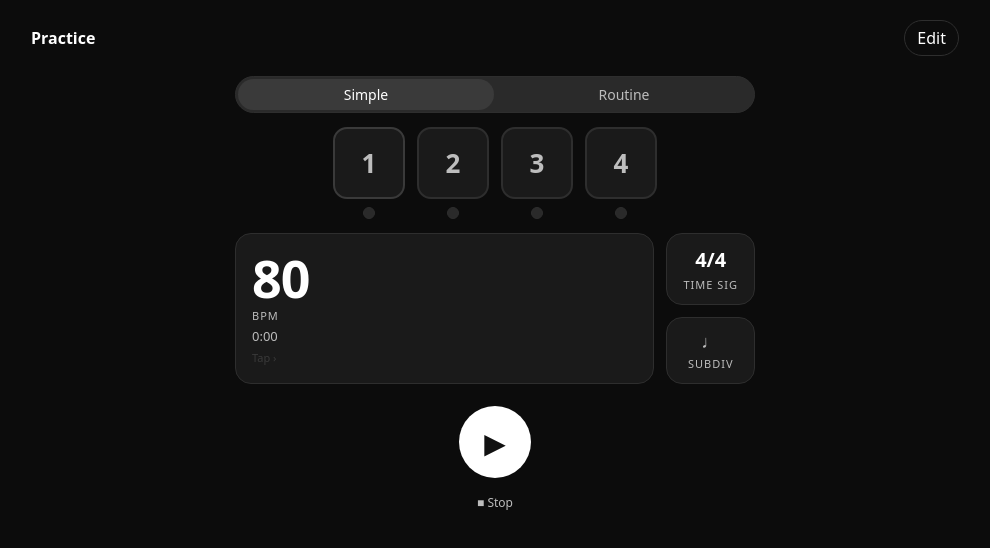
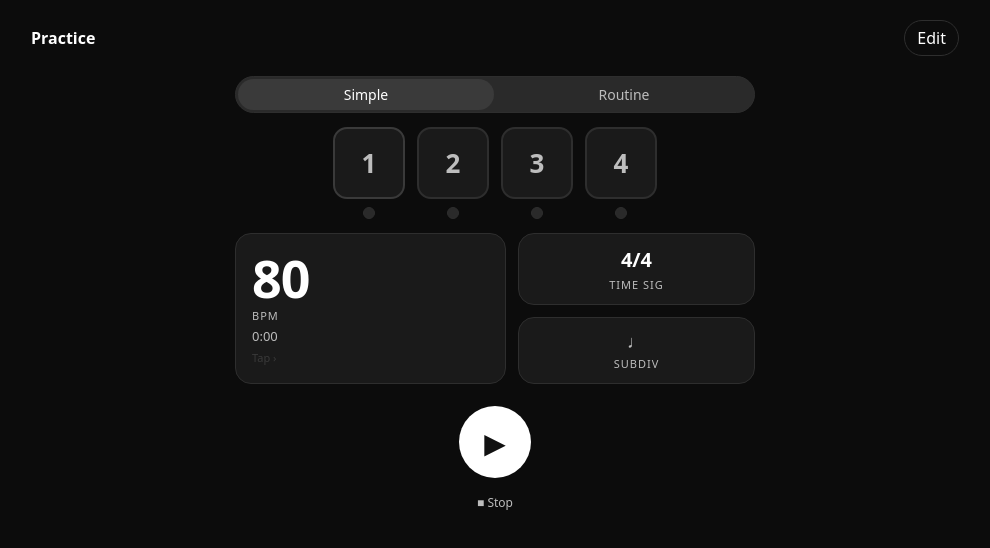
Before and after one commit to bycarlosgamez/metronome, a React (Vite) app: page / in a window 1280 px wide. Shown: the top 548 px of the page, without its empty margins (145-1135 px from the left). Built offline with nearby package versions, Linux system fonts and the light colour scheme.

Commit message:
style: BPM and pick column each 50% width

```diff
--- a/src/app.css
+++ b/src/app.css
@@ -272,7 +272,7 @@ h1 { font-size: 1rem; font-weight: 600; margin: 0; }
   display: flex;
   flex-direction: column;
   gap: 12px;
-  flex: 0 0 auto;
+  flex: 1;
 }
 .bpm-ramp { display: flex; flex-direction: column; gap: 10px; }
 .bpm-ramp__top {
```
